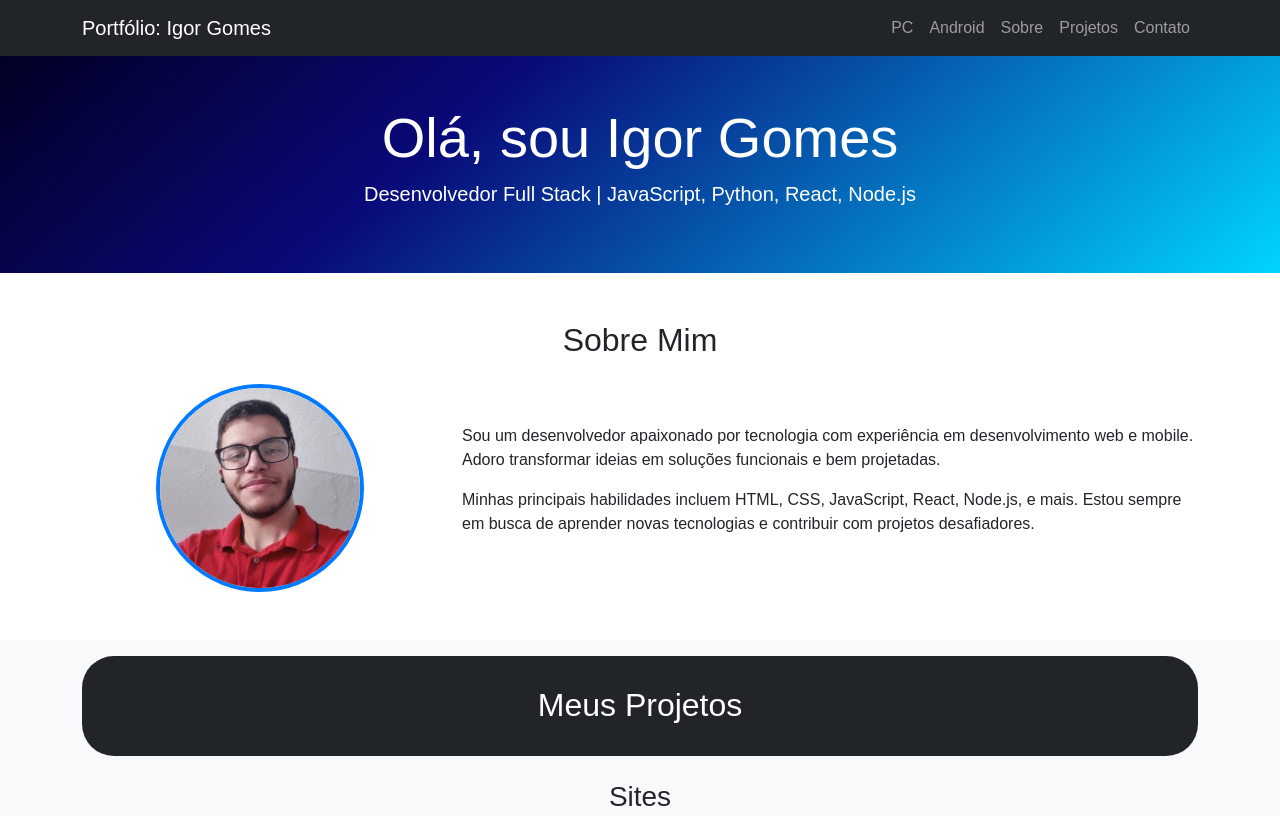
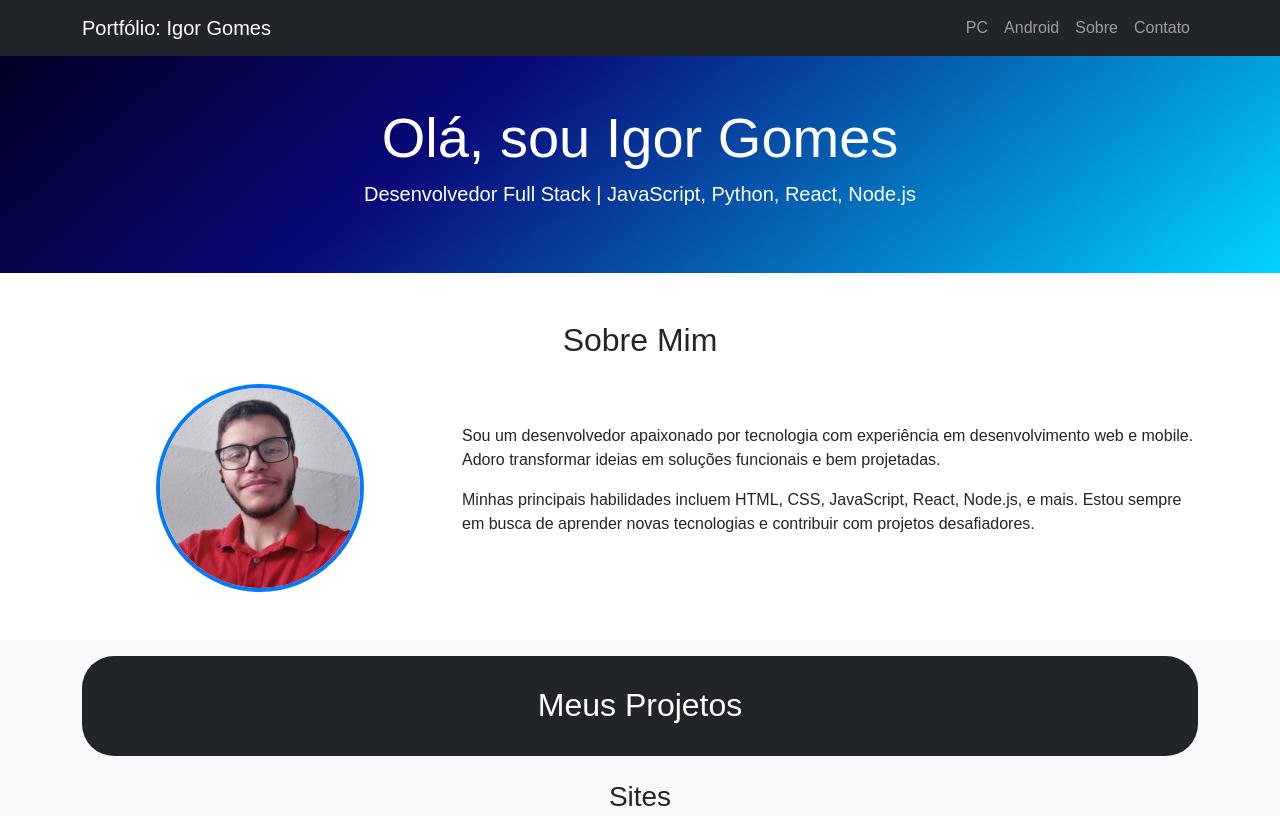
Before and after one commit to igorparadella/portfolio, a plain HTML site: page HTML/index.html in a window 1280 px wide. Shown: the top 816 px of the page. Drawn offline with nearby package versions, Linux system fonts and the light colour scheme; files whose address does not match are found by name.

Commit message:
fazendo página home

```diff
--- a/HTML/index.html
+++ b/HTML/index.html
@@ -21,7 +21,6 @@
           <li class="nav-item"><a class="nav-link" href="#PC">PC</a></li>
           <li class="nav-item"><a class="nav-link" href="#Android">Android</a></li>
           <li class="nav-item"><a class="nav-link" href="#sobre">Sobre</a></li>
-          <li class="nav-item"><a class="nav-link" href="#projetos">Projetos</a></li>
           <li class="nav-item"><a class="nav-link" href="#contato">Contato</a></li>
         </ul>
       </div>
```
